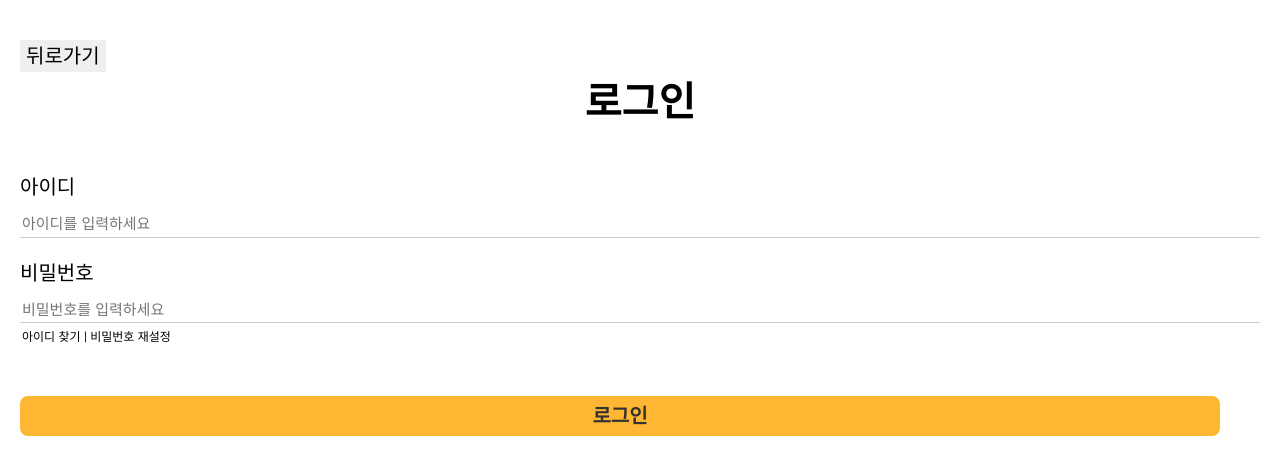
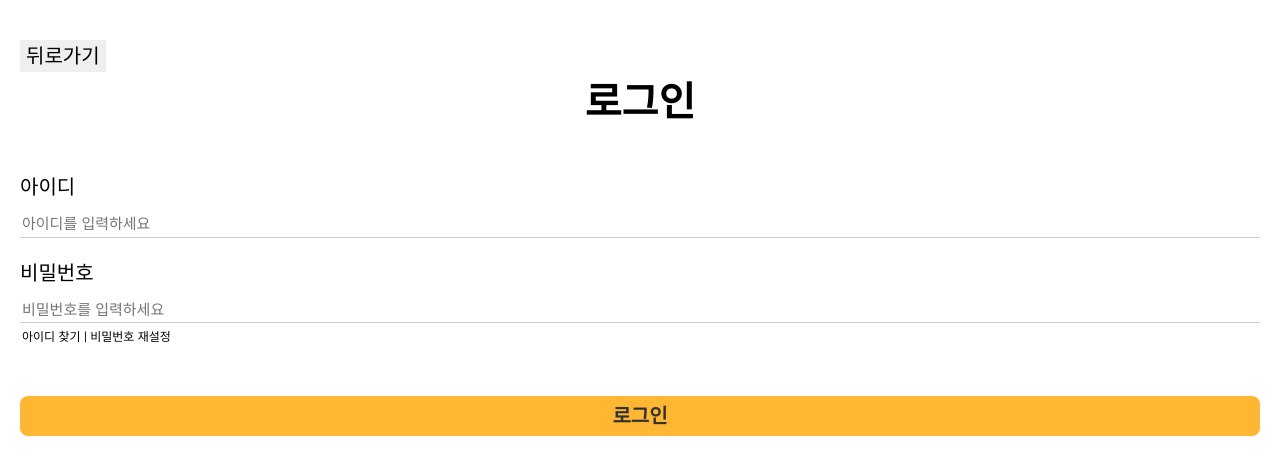
Before and after one commit to gyudong0909/snutt-dev, a React (Vite) app: page / in a window 1280 px wide. Both pictures are taken after a click on the button "로그인". Shown: the top 474 px of the page. Built offline with nearby package versions, Linux system fonts and the light colour scheme.

Commit message:
Login mid (#26)
로그인 버튼 좌우여백크기를 동일하게 변경
mypage 필요없는 링크 이동 버튼 제거

---------

Co-authored-by: 박규동 <parkgyudong@baggyudong-ui-MacBookPro.local>

```diff
--- a/src/Login.module.css
+++ b/src/Login.module.css
@@ -45,7 +45,7 @@
 .bottom {
   margin-top: 30px;
   cursor: pointer;
-  width: calc(100% - 40px);
+  width: calc(100%);
   height: 40px;
   border-radius: 8px;
   border: none;
--- a/src/Mypage.tsx
+++ b/src/Mypage.tsx
@@ -1,7 +1,7 @@
 import './reset.css';
 
 import { useEffect, useState } from 'react';
-import { Link, useNavigate } from 'react-router-dom';
+import { useNavigate } from 'react-router-dom';
 
 import styles from './Mypage.module.css';
 
@@ -79,7 +79,6 @@ const MyPage = ({ token, onLogout }: MyPageProps) => {
     <div className={styles.wrapper}>
       <h1>마이페이지</h1>
       <h2 className={styles.body}>{name}</h2>
-      <Link to="/">메인화면으로 이동</Link>
       <button className={styles.button} onClick={onLogout}>
         로그아웃
       </button>
```
